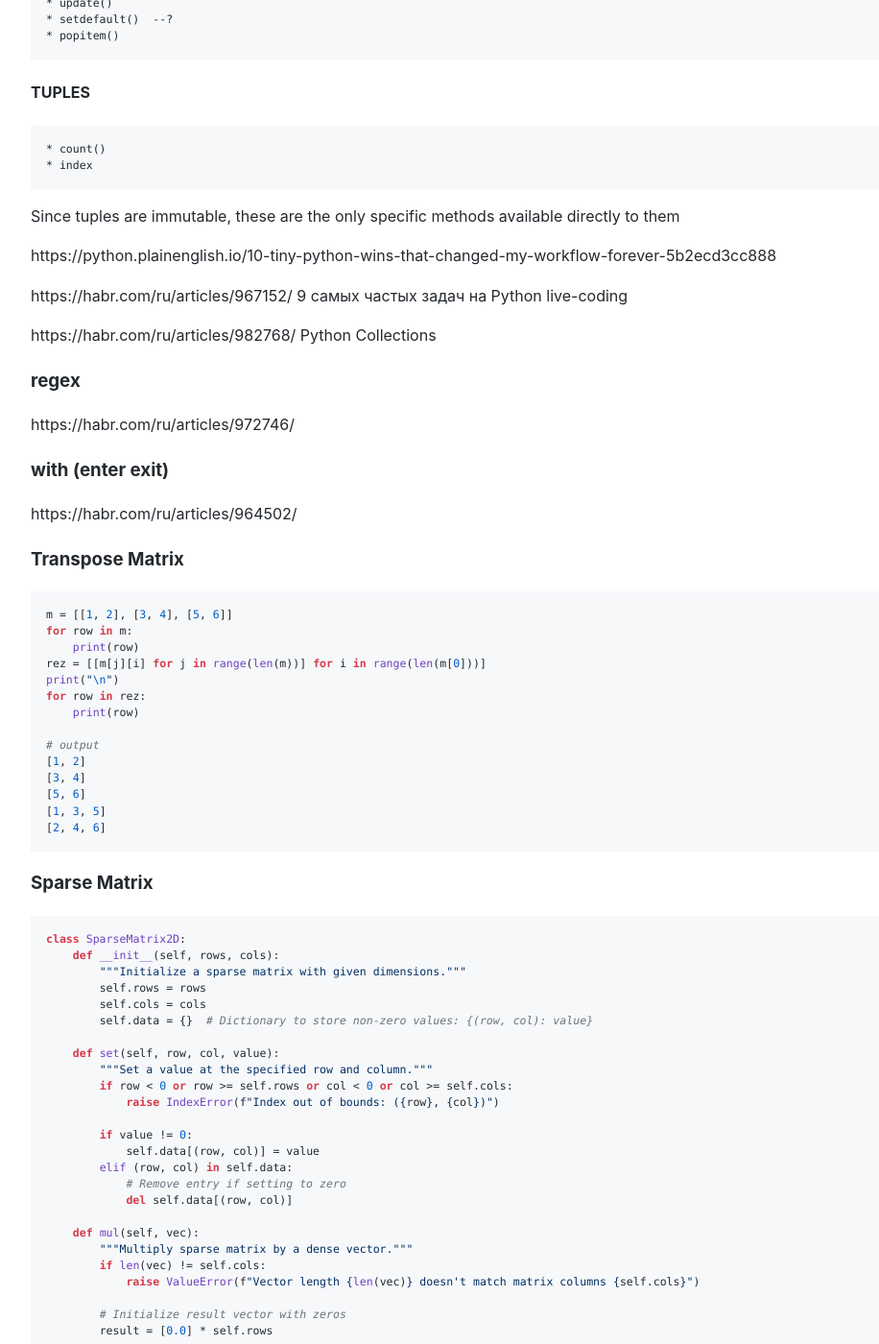
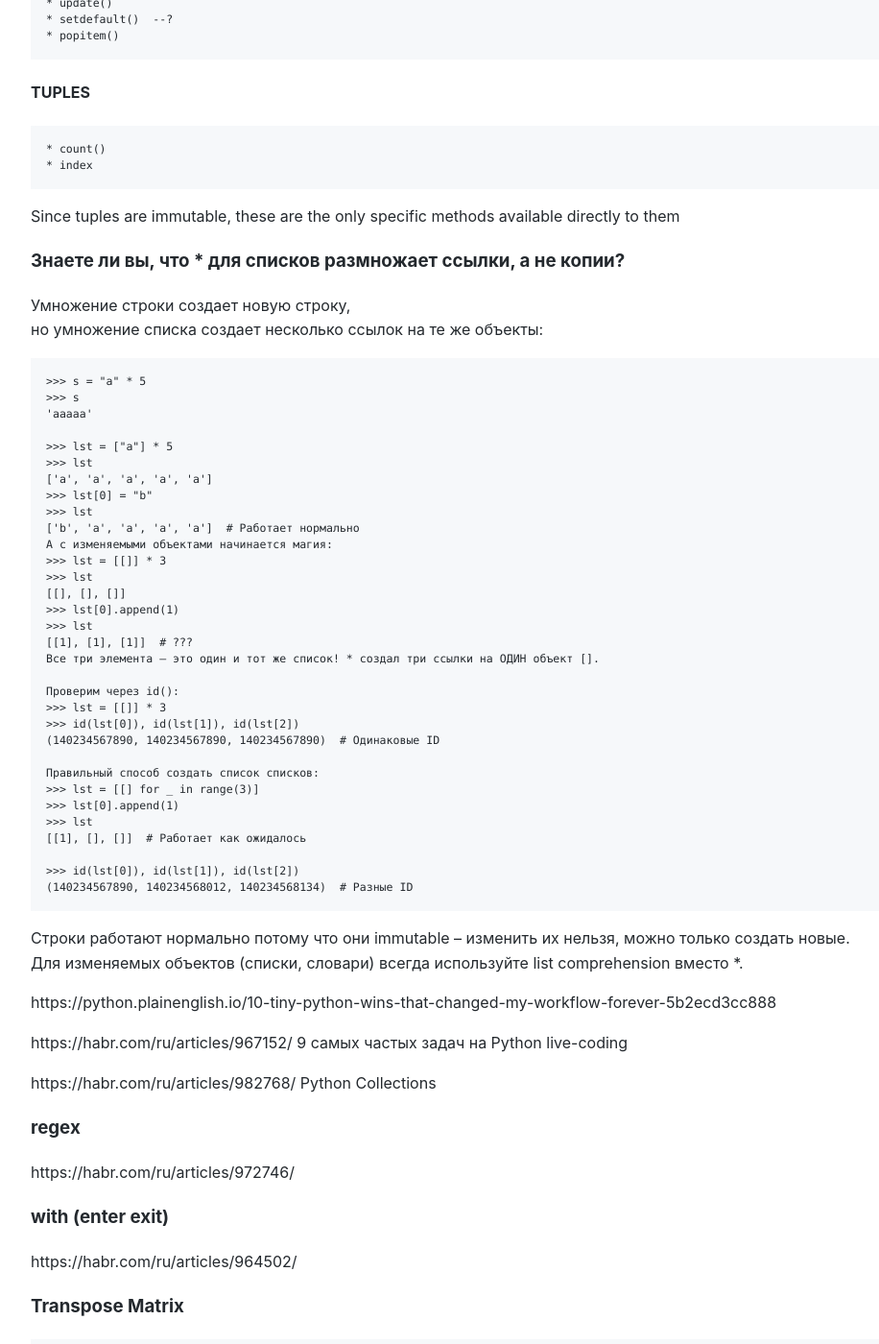
Before and after one commit to Michael-Lubinsky/michael-lubinsky.github.com, a Jekyll site: the page built from python/python_2.md, in a window 1280 px wide and 1400 px high, scrolled down 1332 px. Shown: the whole window at 96% size, without its empty margins (158-1074 px from the left). Built offline with Jekyll 4.4.1, drawn with Linux system fonts in a browser that asks for light colours; our own code applies the rules of GitHub Pages for plain Markdown files.

Commit message:
Enhance Python 2 documentation with list multiplication details
Added explanation about list multiplication and references in Python, including examples of mutable and immutable objects.

````diff
--- a/python/python_2.md
+++ b/python/python_2.md
@@ -58,6 +58,47 @@
 ```
 Since tuples are immutable, these are the only specific methods available directly to them
 
+### Знаете ли вы, что * для списков размножает ссылки, а не копии?
+
+Умножение строки создает новую строку,
+но умножение списка создает несколько ссылок на те же объекты:
+```
+>>> s = "a" * 5
+>>> s
+'aaaaa'
+
+>>> lst = ["a"] * 5
+>>> lst
+['a', 'a', 'a', 'a', 'a']
+>>> lst[0] = "b"
+>>> lst
+['b', 'a', 'a', 'a', 'a']  # Работает нормально
+А с изменяемыми объектами начинается магия:
+>>> lst = [[]] * 3
+>>> lst
+[[], [], []]
+>>> lst[0].append(1)
+>>> lst
+[[1], [1], [1]]  # ???
+Все три элемента – это один и тот же список! * создал три ссылки на ОДИН объект [].
+
+Проверим через id():
+>>> lst = [[]] * 3
+>>> id(lst[0]), id(lst[1]), id(lst[2])
+(140234567890, 140234567890, 140234567890)  # Одинаковые ID
+
+Правильный способ создать список списков:
+>>> lst = [[] for _ in range(3)]
+>>> lst[0].append(1)
+>>> lst
+[[1], [], []]  # Работает как ожидалось
+
+>>> id(lst[0]), id(lst[1]), id(lst[2])
+(140234567890, 140234568012, 140234568134)  # Разные ID
+```
+
+Строки работают нормально потому что они immutable – изменить их нельзя, можно только создать новые.
+Для изменяемых объектов (списки, словари) всегда используйте list comprehension вместо *.
 
 https://python.plainenglish.io/10-tiny-python-wins-that-changed-my-workflow-forever-5b2ecd3cc888
 
````
